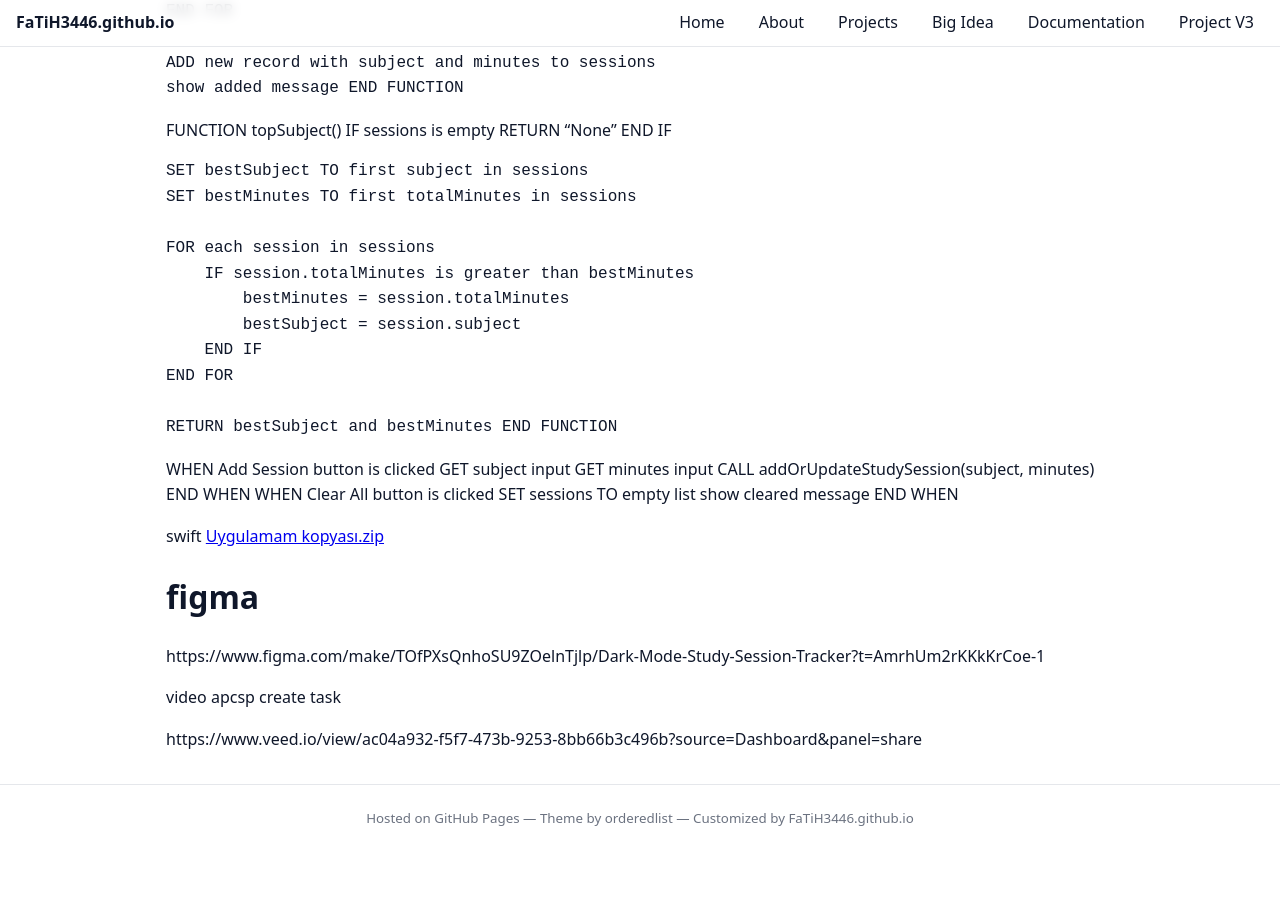
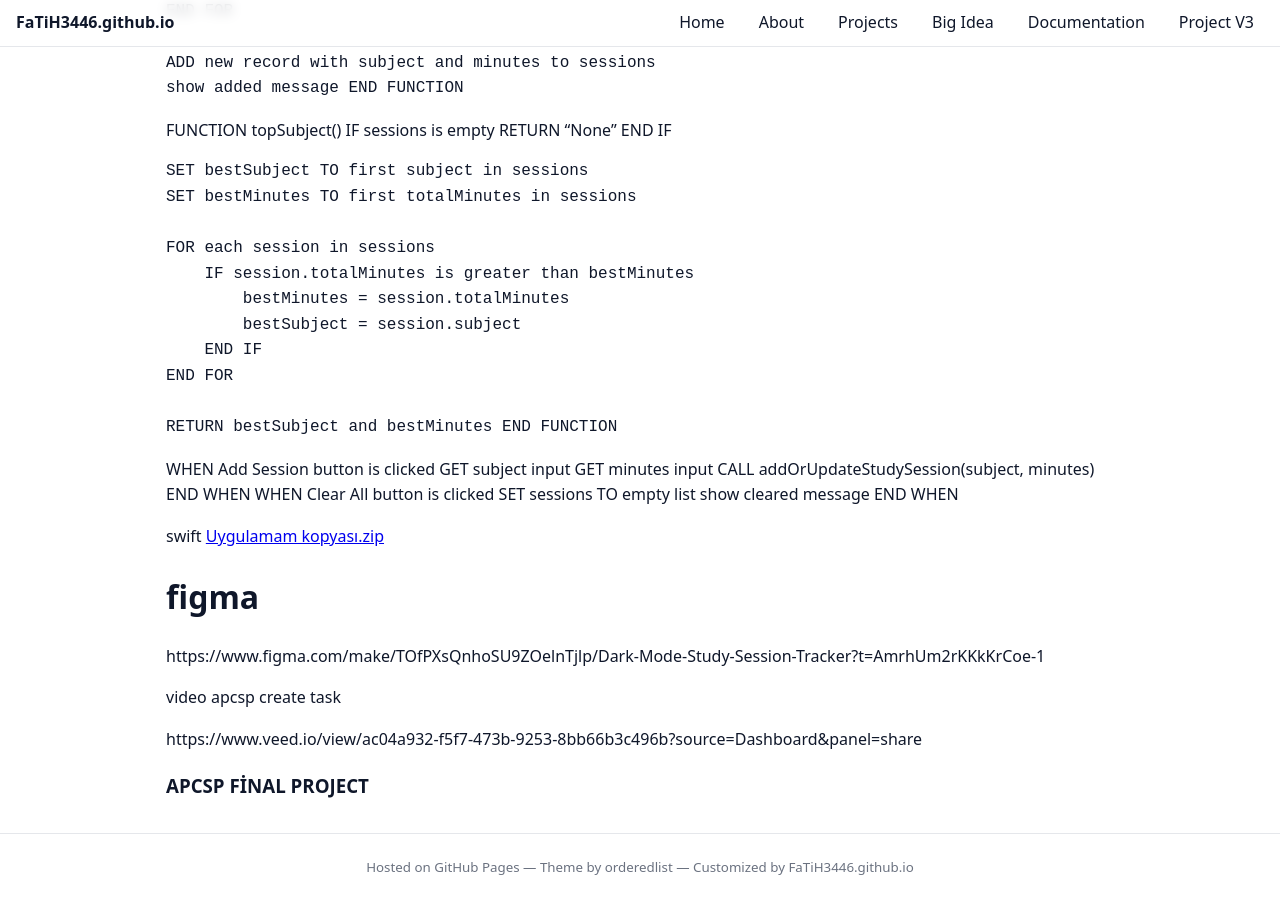
Before and after one commit to FaTiH3446/FaTiH3446.github.io, a Jekyll site: the page built from projects3.md, in a window 1280 px wide and 900 px high, scrolled down 6562 px. Built offline with Jekyll 4.4.1, drawn with Linux system fonts in a browser that asks for light colours; before the commit the page ends 7413 px from its top, so only the background shows below that.

```diff
--- a/projects3.md
+++ b/projects3.md
@@ -394,3 +394,16 @@ swift
 video apcsp create task
 
 https://www.veed.io/view/ac04a932-f5f7-473b-9253-8bb66b3c496b?source=Dashboard&panel=share
+
+
+
+
+
+
+
+
+
+
+
+
+### APCSP FİNAL PROJECT
```
